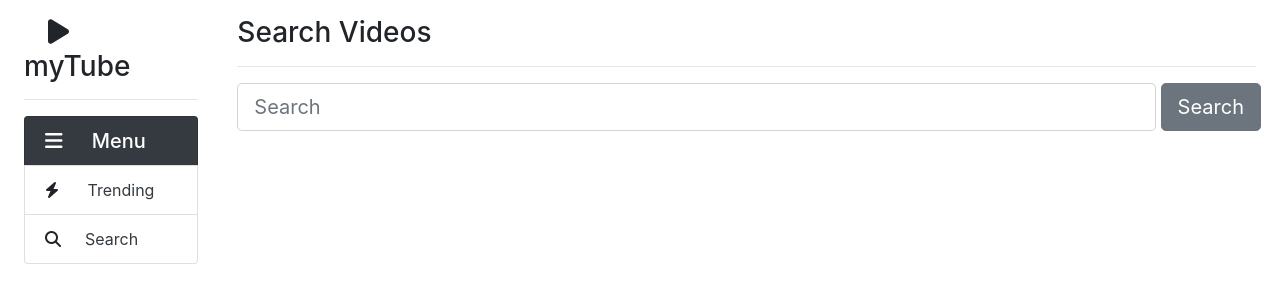
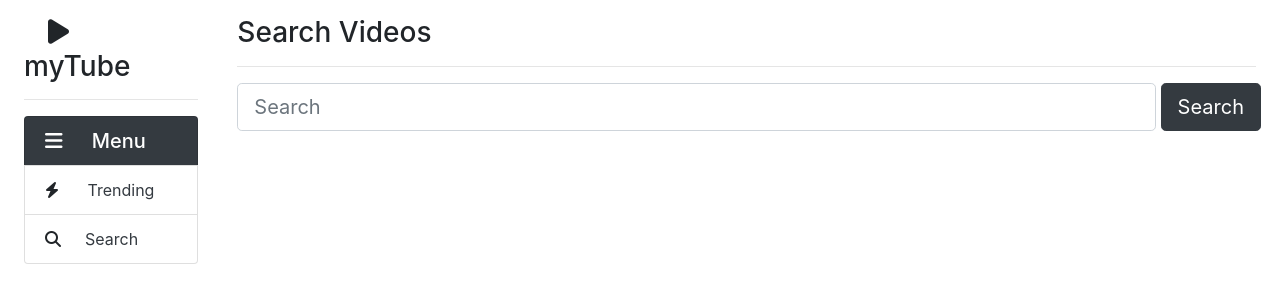
Before and after one commit to mohit-kumar-au1/myTube, a React (Create React App) app in the folder mytube/: page /search in a window 1280 px wide. Shown: the top 300 px of the page. Built offline with nearby package versions, Linux system fonts and the light colour scheme; no server answers.

Commit message:
day-3-minor fixes

```diff
--- a/mytube/src/components/Search.js
+++ b/mytube/src/components/Search.js
@@ -53,7 +53,7 @@ class SearchComponent extends React.Component {
           <button
             type="submit"
             onClick={this.buttonClicked}
-            className="btn btn-secondary btn-lg mb-5"
+            className="btn btn-dark btn-lg mb-5"
           >
             Search
           </button>
```
